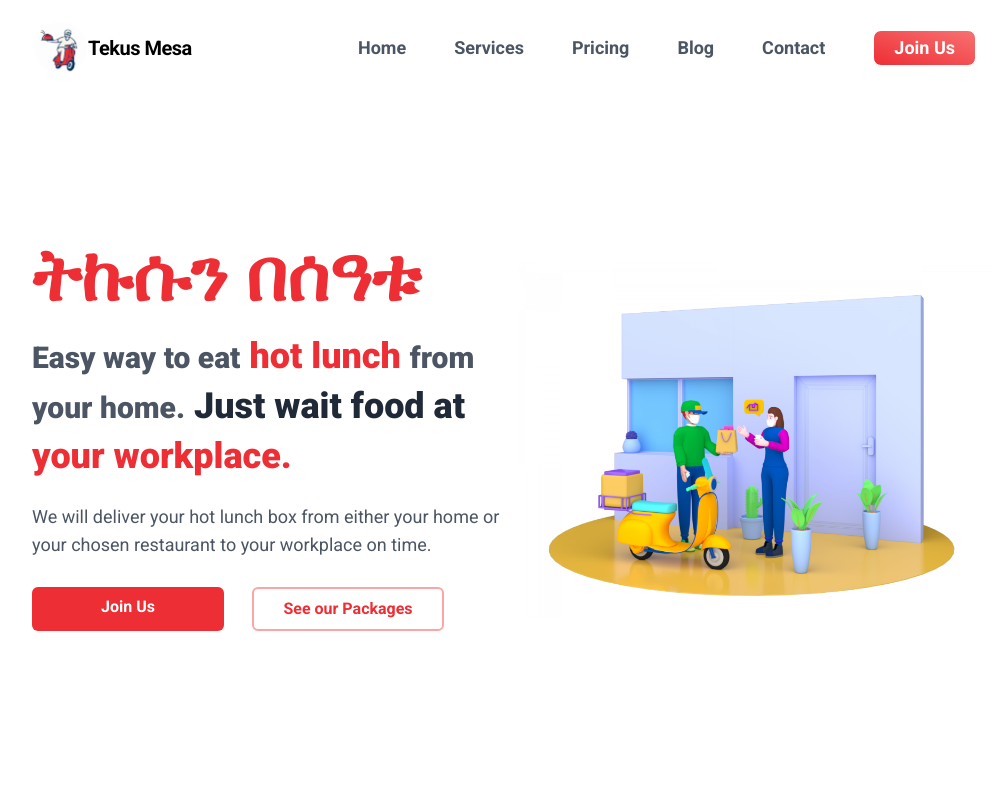
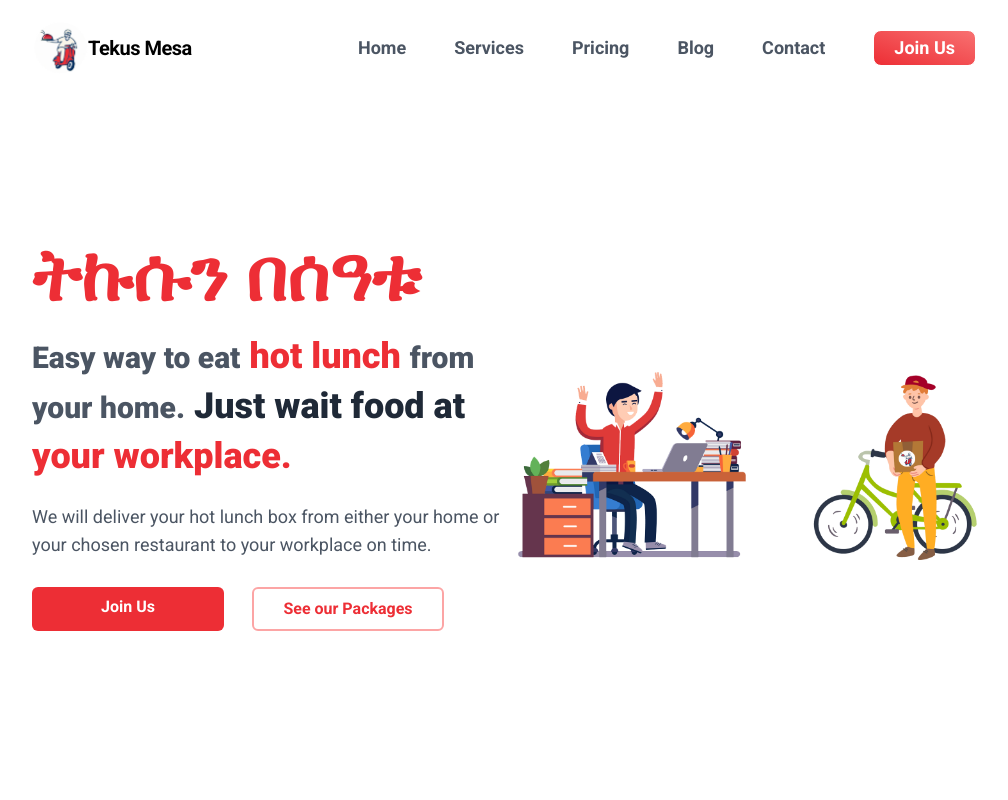
Before and after one commit to Natnael-Tilahun/TekusMesa, a React (Vite) app: page / in a window 1280 px wide. Shown: the top 800 px of the page, without its empty margins (128-1136 px from the left). Built offline with nearby package versions, Linux system fonts and the light colour scheme.

Commit message:
Change hero image

```diff
--- a/src/components/Hero.jsx
+++ b/src/components/Hero.jsx
@@ -43,7 +43,7 @@ function Hero() {
           Coming Soon...
         </h1> */}
       </div>
-      <div className="h-full w-full bg-hero_lg bg-no-repeat bg-contain bg-center flex lg:basis-1/2"></div>
+      <div className="h-full w-full bg-hero bg-no-repeat bg-contain bg-center flex lg:basis-1/2"></div>
     </section>
   );
 }
--- a/tailwind.config.cjs
+++ b/tailwind.config.cjs
@@ -6,12 +6,12 @@ module.exports = {
       backgroundImage: {
         hero_xl: "url('/Shopping during Covid - 1200x900.png')",
         hero_lg: "url('/Shopping during Covid - 900x675.png')",
+        hero: "url('/landing page pic.png')",
         dot: "url('/dot-grid.png')",
         dot_red: "url('/dot_red.png')",
         dot_black: "url('/dot_black.png')",
         pattern: "url('/pattern.svg')",
         pattern2: "url('/pattern2.svg')",
-
       },
     },
   },
```
Also changed, not shown: public/landing page pic.png (added).
